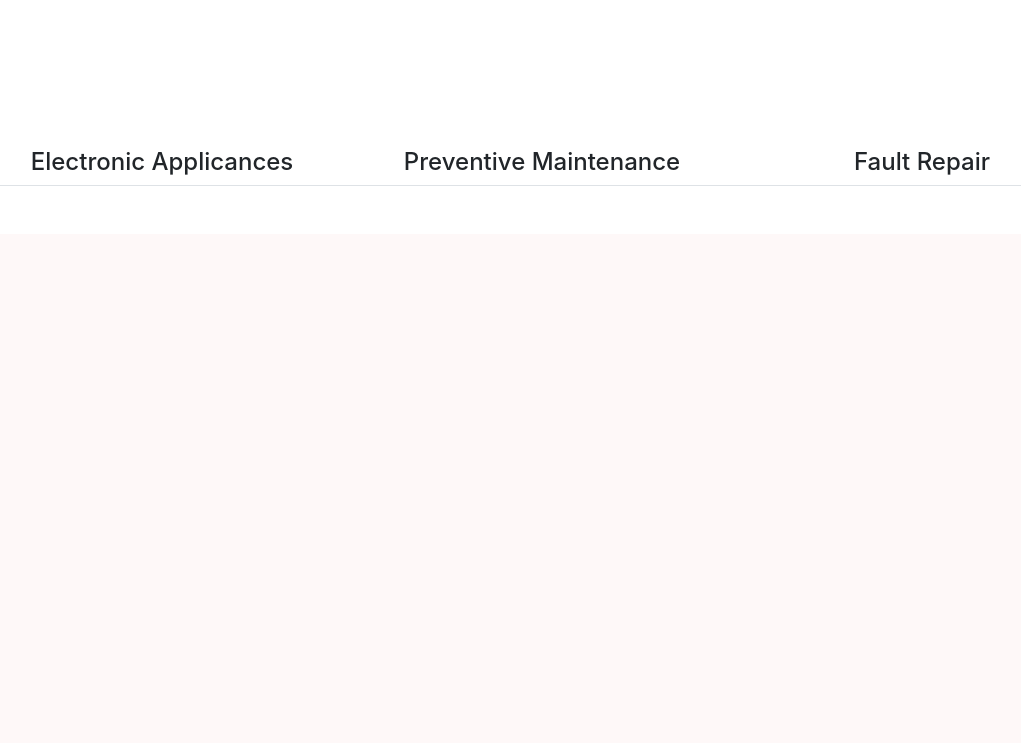
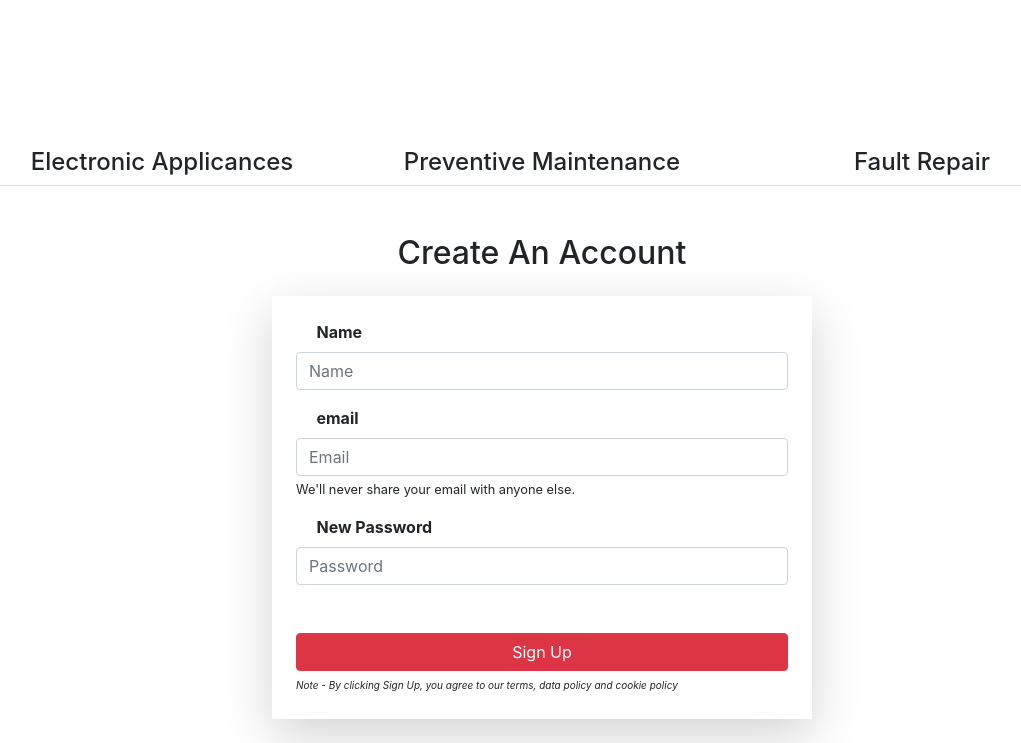
Before and after one commit to alexangria1992/OMS-App, a PHP site: page / in a window 1280 px wide. Shown: the part 1254-1997 px from the top of the page, without its empty margins (98-1119 px from the left). Before the commit the page ends 1440 px from the top, so only its background shows below. Run offline with PHP 8.4, Linux system fonts and the light colour scheme; some libraries are stand-ins or nearby versions; some web fonts are replaced.

Commit message:
created registration form markup

```diff
--- a/index.php
+++ b/index.php
@@ -92,7 +92,34 @@
     </div>
 
     <div class="container pt-5">
-
+        <h2 class="text-center">Create An Account</h2>
+        <div class="row mt-4 mb-4">
+            <div class="col-md-6 offset-md-3">
+                <form action="" class="shadow-lg p-4" method="post">
+                    <div class="form-group">
+                        <i class="fas fa-user"></i><label for="name" class="font-weight-bold pl-2">
+                            Name
+                        </label>
+                        <input type="text" class="form-control" placeholder="Name" name="rName">
+                    </div>
+                    <div class="form-group">
+                        <i class="fas fa-user"></i><label for="email" class="font-weight-bold pl-2">
+                            email
+                        </label>
+                        <input type="email" class="form-control" placeholder="Email" name="rEmail">
+                        <small class="form-text">We'll never share your email with anyone else.</small>
+                    </div>
+                    <div class="form-group">
+                        <i class="fas fa-key"></i><label for="pass" class="font-weight-bold pl-2">
+                            New Password
+                        </label>
+                        <input type="password" class="form-control" placeholder="Password" name="rPassword">
+                    </div>
+                    <button type="submit" class="btn btn-danger mt-5 btn-block">Sign Up</button>
+                    <em style="font-size: 10px;">Note - By clicking Sign Up, you agree to our terms, data policy and cookie policy</em>
+                </form>
+            </div>
+        </div>
     </div>
 
     <script src="js/jquery.min.js"></script>
```
